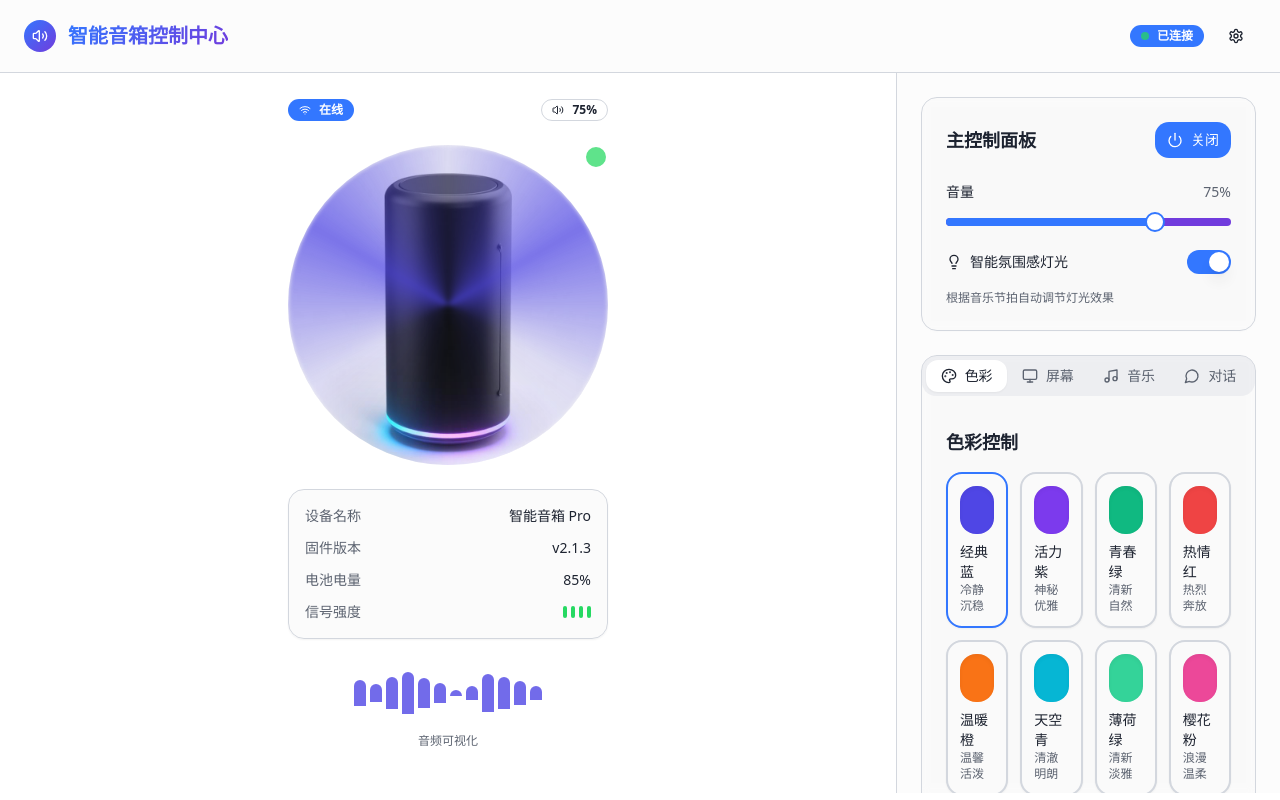
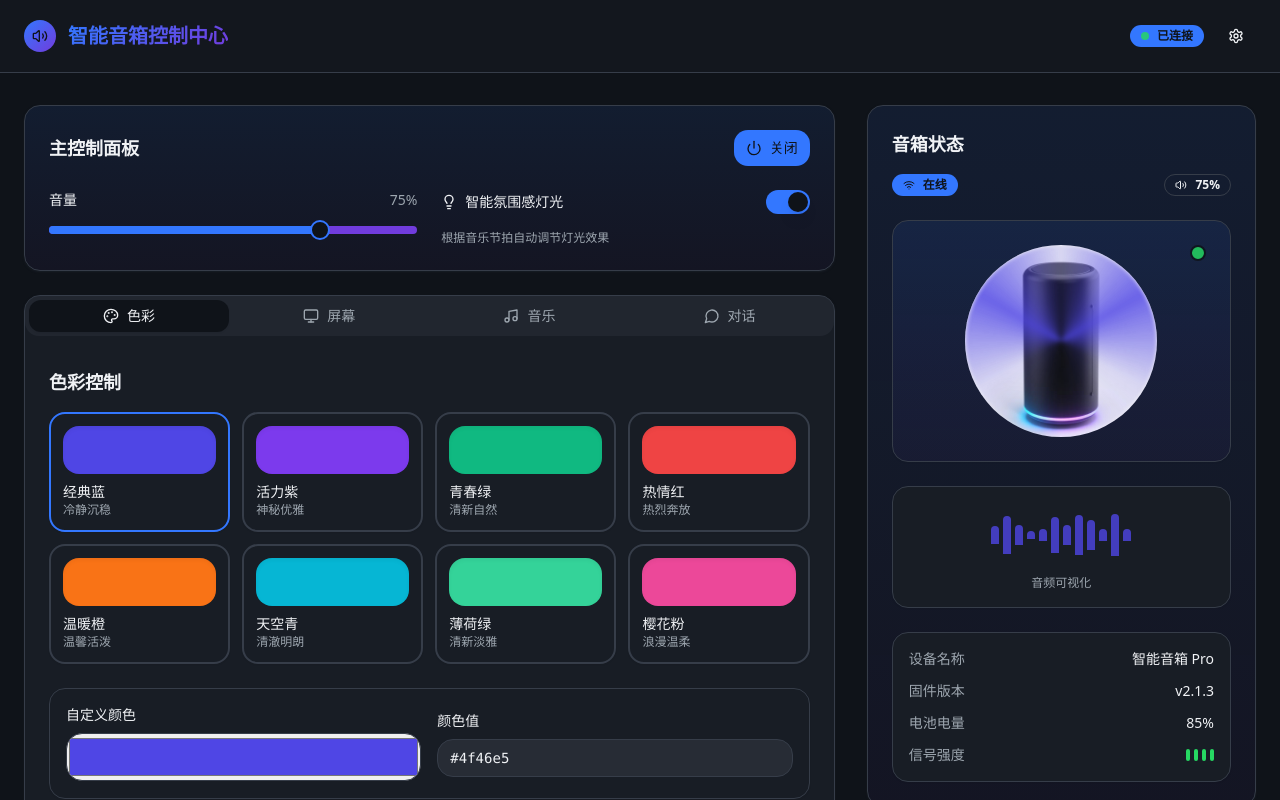
Before and after one commit to erkou111/smart-sound-art, a React (Vite) app: page / in a window 1280 px wide. Shown: the top 800 px of the page. Built offline with nearby package versions, Linux system fonts and the light colour scheme.

Commit message:
Reverted to commit e10cfa4af4a39b7740baa5dd5ad20074938159ca

```diff
--- a/src/components/SpeakerVisualization.tsx
+++ b/src/components/SpeakerVisualization.tsx
@@ -9,17 +9,13 @@ interface SpeakerVisualizationProps {
   isConnected: boolean;
   ambientEnabled: boolean;
   volume: number;
-  showOnlySpeaker?: boolean;
-  showOnlyAudio?: boolean;
 }
 
 export const SpeakerVisualization = ({
   color,
   isConnected,
   ambientEnabled,
-  volume,
-  showOnlySpeaker = false,
-  showOnlyAudio = false
+  volume
 }: SpeakerVisualizationProps) => {
   const [audioWave, setAudioWave] = useState<number[]>([]);
 
@@ -40,130 +36,6 @@ export const SpeakerVisualization = ({
     return () => clearInterval(interval);
   }, [isConnected, volume]);
 
-  // Show only audio visualizer
-  if (showOnlyAudio) {
-    return (
-      <div className="w-full">
-        {isConnected && (
-          <div className="bg-transparent p-4">
-            <div className="flex items-center justify-center gap-1 h-16">
-              {audioWave.map((height, index) => (
-                <div
-                  key={index}
-                  className="w-3 rounded-t-full transition-all duration-150"
-                  style={{
-                    height: `${Math.max(height, 4)}%`,
-                    backgroundColor: color,
-                    opacity: 0.8
-                  }}
-                />
-              ))}
-            </div>
-            <p className="text-center text-xs text-muted-foreground mt-2">
-              音频可视化
-            </p>
-          </div>
-        )}
-      </div>
-    );
-  }
-
-  // Show only speaker (for main visualization)
-  if (showOnlySpeaker) {
-    return (
-      <div className="space-y-6">
-        {/* Connection Status */}
-        <div className="flex items-center justify-between">
-          <Badge
-            variant={isConnected ? "default" : "secondary"}
-            className="gap-2"
-          >
-            {isConnected ? <Wifi className="w-3 h-3" /> : <WifiOff className="w-3 h-3" />}
-            {isConnected ? "在线" : "离线"}
-          </Badge>
-          <Badge variant="outline" className="gap-2">
-            {volume > 0 ? <Volume2 className="w-3 h-3" /> : <VolumeX className="w-3 h-3" />}
-            {volume}%
-          </Badge>
-        </div>
-
-        {/* Speaker Visual */}
-        <div className="bg-transparent relative overflow-hidden">
-          <div className="relative">
-            {/* Speaker Image */}
-            <div className="relative mx-auto w-80 h-80 rounded-full overflow-hidden">
-              <img
-                src={speakerImage}
-                alt="Smart Speaker"
-                className="w-full h-full object-cover"
-              />
-
-              {/* Light Ring Overlay */}
-              {isConnected && ambientEnabled && (
-                <div
-                  className="absolute inset-0 rounded-full animate-pulse"
-                  style={{
-                    background: `conic-gradient(from 0deg, ${color}33, ${color}, ${color}33, transparent, ${color}33, ${color}, ${color}33)`,
-                    filter: 'blur(2px)'
-                  }}
-                />
-              )}
-
-              {/* Glow Effect */}
-              {isConnected && (
-                <div
-                  className="absolute inset-0 rounded-full opacity-30 animate-pulse"
-                  style={{
-                    boxShadow: `0 0 60px ${color}66`
-                  }}
-                />
-              )}
-            </div>
-
-            {/* Status Indicator */}
-            <div className="absolute top-0 right-0">
-              <div
-                className={`w-6 h-6 rounded-full border-2 border-background ${
-                  isConnected ? 'bg-success animate-pulse' : 'bg-muted-foreground'
-                }`}
-              />
-            </div>
-          </div>
-        </div>
-
-        {/* Device Info */}
-        <Card className="p-4 space-y-3 bg-card/80 backdrop-blur-sm">
-          <div className="flex justify-between items-center">
-            <span className="text-sm text-muted-foreground">设备名称</span>
-            <span className="text-sm font-medium">智能音箱 Pro</span>
-          </div>
-          <div className="flex justify-between items-center">
-            <span className="text-sm text-muted-foreground">固件版本</span>
-            <span className="text-sm font-medium">v2.1.3</span>
-          </div>
-          <div className="flex justify-between items-center">
-            <span className="text-sm text-muted-foreground">电池电量</span>
-            <span className="text-sm font-medium">85%</span>
-          </div>
-          <div className="flex justify-between items-center">
-            <span className="text-sm text-muted-foreground">信号强度</span>
-            <div className="flex gap-1">
-              {[1, 2, 3, 4].map((bar) => (
-                <div
-                  key={bar}
-                  className={`w-1 h-3 rounded-sm ${
-                    bar <= (isConnected ? 4 : 0) ? 'bg-success' : 'bg-muted'
-                  }`}
-                />
-              ))}
-            </div>
-          </div>
-        </Card>
-      </div>
-    );
-  }
-
-  // Default full view (fallback)
   return (
     <div className="space-y-6">
       {/* Connection Status */}
--- a/src/index.css
+++ b/src/index.css
@@ -6,48 +6,48 @@
 
 @layer base {
   :root {
-    /* Core background - Clean white theme */
-    --background: 0 0% 100%;
-    --foreground: 220 25% 15%;
+    /* Core background - Deep tech theme */
+    --background: 220 25% 8%;
+    --foreground: 210 20% 95%;
 
     /* Card system - Elevated surfaces */
-    --card: 0 0% 98%;
-    --card-foreground: 220 25% 15%;
-    --card-elevated: 0 0% 96%;
+    --card: 220 20% 12%;
+    --card-foreground: 210 20% 95%;
+    --card-elevated: 220 15% 15%;
 
     /* Interactive surfaces */
-    --popover: 0 0% 100%;
-    --popover-foreground: 220 25% 15%;
+    --popover: 220 20% 12%;
+    --popover-foreground: 210 20% 95%;
 
     /* Primary brand - Electric blue gradient */
     --primary: 220 100% 60%;
-    --primary-foreground: 0 0% 100%;
+    --primary-foreground: 220 25% 8%;
     --primary-glow: 220 100% 70%;
     --primary-dark: 220 100% 45%;
 
     /* Secondary - Purple accent */
     --secondary: 260 70% 55%;
-    --secondary-foreground: 0 0% 100%;
+    --secondary-foreground: 210 20% 95%;
     --secondary-glow: 260 70% 65%;
 
     /* Muted elements */
-    --muted: 220 15% 90%;
-    --muted-foreground: 220 10% 40%;
+    --muted: 220 15% 20%;
+    --muted-foreground: 210 10% 65%;
 
     /* Accent - Cyan highlights */
     --accent: 190 100% 60%;
-    --accent-foreground: 0 0% 100%;
+    --accent-foreground: 220 25% 8%;
     --accent-glow: 190 100% 70%;
 
     /* Status colors */
     --success: 140 70% 50%;
     --warning: 45 90% 60%;
     --destructive: 0 75% 60%;
-    --destructive-foreground: 0 0% 100%;
+    --destructive-foreground: 210 20% 95%;
 
     /* UI elements */
-    --border: 220 15% 85%;
-    --input: 0 0% 96%;
+    --border: 220 15% 25%;
+    --input: 220 15% 18%;
     --ring: 220 100% 60%;
 
     /* Gradients for modern appeal */
--- a/src/pages/Index.tsx
+++ b/src/pages/Index.tsx
@@ -53,38 +53,14 @@ const Index = () => {
         </div>
       </header>
 
-      <main className="flex h-[calc(100vh-80px)]">
-        {/* Left Panel - Speaker Visualization */}
-        <div className="flex-1 flex flex-col p-6">
-          {/* Speaker Visual - Takes most space */}
-          <div className="flex-1 flex items-center justify-center">
-            <SpeakerVisualization
-              color={selectedColor}
-              isConnected={isConnected}
-              ambientEnabled={ambientLightEnabled}
-              volume={volume[0]}
-              showOnlySpeaker={true}
-            />
-          </div>
+      <main className="container mx-auto px-6 py-8">
+        <div className="grid grid-cols-1 lg:grid-cols-3 gap-8">
 
-          {/* Audio Visualizer - Transparent background at bottom */}
-          <div className="h-32 flex items-center justify-center">
-            <SpeakerVisualization
-              color={selectedColor}
-              isConnected={isConnected}
-              ambientEnabled={ambientLightEnabled}
-              volume={volume[0]}
-              showOnlyAudio={true}
-            />
-          </div>
-        </div>
-
-        {/* Right Panel - Controls (Scrollable, Semi-transparent) */}
-        <div className="w-96 bg-card/50 backdrop-blur-sm border-l border-border overflow-y-auto">
-          <div className="p-6 space-y-6">
+          {/* Left Panel - Controls */}
+          <div className="lg:col-span-2 space-y-6">
 
             {/* Main Control Card */}
-            <Card className="p-6 shadow-card bg-card/80 backdrop-blur-sm">
+            <Card className="p-6 shadow-card bg-gradient-ambient">
               <div className="flex items-center justify-between mb-6">
                 <h2 className="text-lg font-semibold">主控制面板</h2>
                 <Button
@@ -98,7 +74,7 @@ const Index = () => {
                 </Button>
               </div>
 
-              <div className="space-y-6">
+              <div className="grid grid-cols-1 md:grid-cols-2 gap-6">
                 <div className="space-y-4">
                   <div className="flex items-center justify-between">
                     <label className="text-sm font-medium">音量</label>
@@ -132,7 +108,7 @@ const Index = () => {
             </Card>
 
             {/* Function Tabs */}
-            <Card className="shadow-card bg-card/80 backdrop-blur-sm">
+            <Card className="shadow-card">
               <Tabs defaultValue="colors" className="w-full">
                 <TabsList className="grid w-full grid-cols-4 bg-muted/50">
                   <TabsTrigger value="colors" className="gap-2">
@@ -182,6 +158,19 @@ const Index = () => {
               </Tabs>
             </Card>
           </div>
+
+          {/* Right Panel - Speaker Visualization */}
+          <div className="space-y-6">
+            <Card className="p-6 shadow-card bg-gradient-ambient">
+              <h2 className="text-lg font-semibold mb-4">音箱状态</h2>
+              <SpeakerVisualization
+                color={selectedColor}
+                isConnected={isConnected}
+                ambientEnabled={ambientLightEnabled}
+                volume={volume[0]}
+              />
+            </Card>
+          </div>
         </div>
       </main>
     </div>
```
